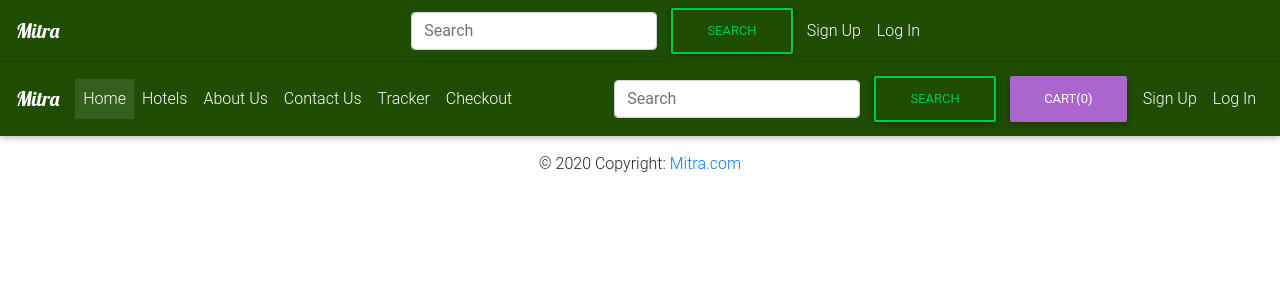
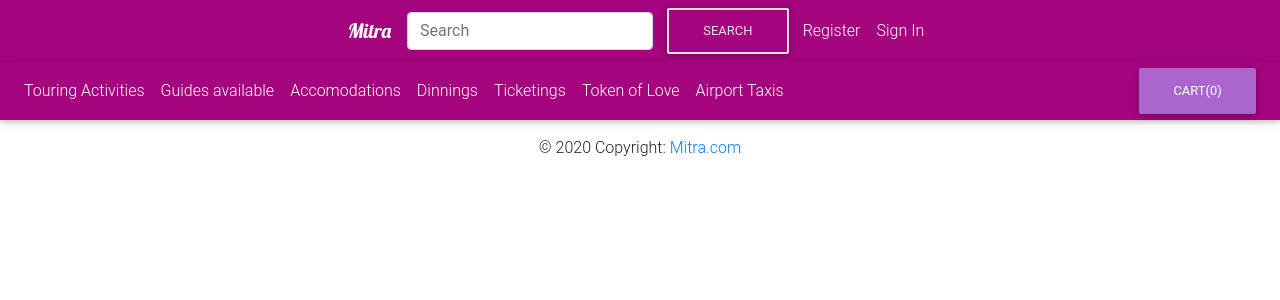
Before and after one commit to 7ami/Mitra, a Django app: template oss/companies/templates/companies/home.html in a window 1280 px wide. Shown: the top 300 px of the page. Run offline with Django 3.2, Linux system fonts and the light colour scheme; the template is opened without the code that fills it, so the values that code supplies are empty; parts of the project's set-up code (start-up, migrations or seed data) failed here and were passed over; some libraries are stand-ins or nearby versions.

Commit message:
brand-color fixed

```diff
--- a/oss/companies/templates/companies/home.html
+++ b/oss/companies/templates/companies/home.html
@@ -17,22 +17,23 @@
     <title>Mitra</title>
     <style>
       a.navbar-brand {
-          font-family: 'Lobster', cursive;
+          font-family: 'lobster', cursive;
           color: aliceblue;
+
       }
 
       .custom-nav {
-          background-color: rgb(30, 77, 3);
+          background-color: rgb(164, 5, 126);
       }
 
       .custom-dropdown button {
-          background-color: rgb(30, 77, 3);
+          background-color: rgb(164, 5, 126);
           color: aliceblue;
       }
 
       .custom-dropdown button:hover {
           color: aliceblue;
-          background-color: rgb(27, 65, 5);
+          background-color: rgb(164, 5, 126);
           ;
       }
 
@@ -49,26 +50,25 @@
   <body>
 
   <nav class="navbar navbar-expand-lg navbar-dark custom-nav sticky-top">
-  <a class="navbar-brand" href="#">Mitra</a>
+  <div class="collapse navbar-collapse" id="navbarSupportedContent">
+  <a class="navbar-brand ml-auto" href="#" >Mitra</a>
   <button class="navbar-toggler" type="button" data-toggle="collapse" data-target="#navbarSupportedContent" aria-controls="navbarSupportedContent" aria-expanded="false" aria-label="Toggle navigation">
     <span class="navbar-toggler-icon"></span>
   </button>
-  <div class="collapse navbar-collapse" id="navbarSupportedContent">
-    <ul class="navbar-nav mr-auto">
-     </ul>
-      <form class="form-inline my-2 my-lg-0">
+
+    <form class="form-inline my-2 my-lg-0">
       <input class="form-control mr-sm-2" type="search" placeholder="Search" aria-label="Search">
-      <button class="btn btn-outline-success my-2 my-sm-0" type="submit">Search</button>
+      <button class="btn btn-outline-light my-2 my-sm-0" type="submit">Search</button>
     </form>
     <ul class="navbar-nav mr-auto">
     <li class="nav-item">
-      <a class="nav-link" href="#">Sign Up</a>
+      <a class="nav-link" href="#">Register</a>
     </li>
     <li class="nav-item">
-      <a class="nav-link" href="#">Log In</a>
+      <a class="nav-link" href="#">Sign In</a>
     </li>
   </ul>
-
+ </div>
 </nav>
 
 
@@ -78,61 +78,54 @@
 
 
 
-<nav class="navbar navbar-expand-lg navbar-dark custom-nav sticky-top">
-  <a class="navbar-brand" href="#">Mitra</a>
+<nav class="navbar navbar-expand-lg navbar-dark custom-nav sticky-top py-0">
+
   <button class="navbar-toggler" type="button" data-toggle="collapse" data-target="#navbarSupportedContent" aria-controls="navbarSupportedContent" aria-expanded="false" aria-label="Toggle navigation">
     <span class="navbar-toggler-icon"></span>
   </button>
 
   <div class="collapse navbar-collapse" id="navbarSupportedContent">
     <ul class="navbar-nav mr-auto">
-      <li class="nav-item active">
-        <a class="nav-link" href="/shop">Home <span class="sr-only">(current)</span></a>
+       <li class="nav-item">
+        <a class="nav-link" href="/shop/prod">Touring Activities</a>
       </li>
       <li class="nav-item">
-        <a class="nav-link" href="/shop/prod">Hotels</a>
+        <a class="nav-link" href="/shop/prod">Guides available</a>
       </li>
       <li class="nav-item">
-        <a class="nav-link" href="/shop/about">About Us</a>
+        <a class="nav-link" href="/shop/prod">Accomodations</a>
       </li>
       <li class="nav-item">
-        <a class="nav-link" href="/shop/contact">Contact Us</a>
+        <a class="nav-link" href="/shop/about">Dinnings</a>
       </li>
       <li class="nav-item">
-        <a class="nav-link" href="/shop/tracker">Tracker</a>
+        <a class="nav-link" href="/shop/contact">Ticketings</a>
       </li>
       <li class="nav-item">
-        <a class="nav-link" href="/shop/checkout">Checkout</a>
+        <a class="nav-link" href="/shop/tracker">Token of Love</a>
+      </li>
+      <li class="nav-item">
+        <a class="nav-link" href="/shop/checkout">Airport Taxis</a>
       </li>
 
     </ul>
-    <form class="form-inline my-2 my-lg-0">
-      <input class="form-control mr-sm-2" type="search" placeholder="Search" aria-label="Search">
-      <button class="btn btn-outline-success my-2 my-sm-0" type="submit">Search</button>
-    </form>
+
     <button type="button" id="popcart" class="btn btn-secondary mx-2" data-container="body" data-html="true" data-toggle="popover" data-placement="bottom" data-content="Vivamus
 sagittis lacus vel augue laoreet rutrum faucibus.">
    Cart(<span id="cart">0</span>)
 </button>
   </div>
-  <ul class="navbar-nav mr-auto">
-    <li class="nav-item">
-      <a class="nav-link" href="#">Sign Up</a>
-    </li>
-    <li class="nav-item">
-      <a class="nav-link" href="#">Log In</a>
-    </li>
-  </ul>
 
 </nav>
 
 
 
 
-
+<footer>
  <div class="footer-copyright text-center py-3">© 2020 Copyright:
     <a href="#"> Mitra.com</a>
   </div>
+  </footer>
 
 
     <!-- Optional JavaScript -->
--- a/oss/companies/views.py
+++ b/oss/companies/views.py
@@ -1,6 +1,6 @@
-from django.shortcuts import render
-
+from django.shortcuts import render, HttpResponse
 # Create your views here.
 
 
 def home(request):
+    return render(request, 'companies/home.html')
--- a/oss/oss/urls.py
+++ b/oss/oss/urls.py
@@ -19,5 +19,5 @@ from django.urls import path, include
 
 urlpatterns = [
     path('admin/', admin.site.urls),
-    path('company/', include('companies.urls')),
+    path('', include('companies.urls')),
 ]
```
